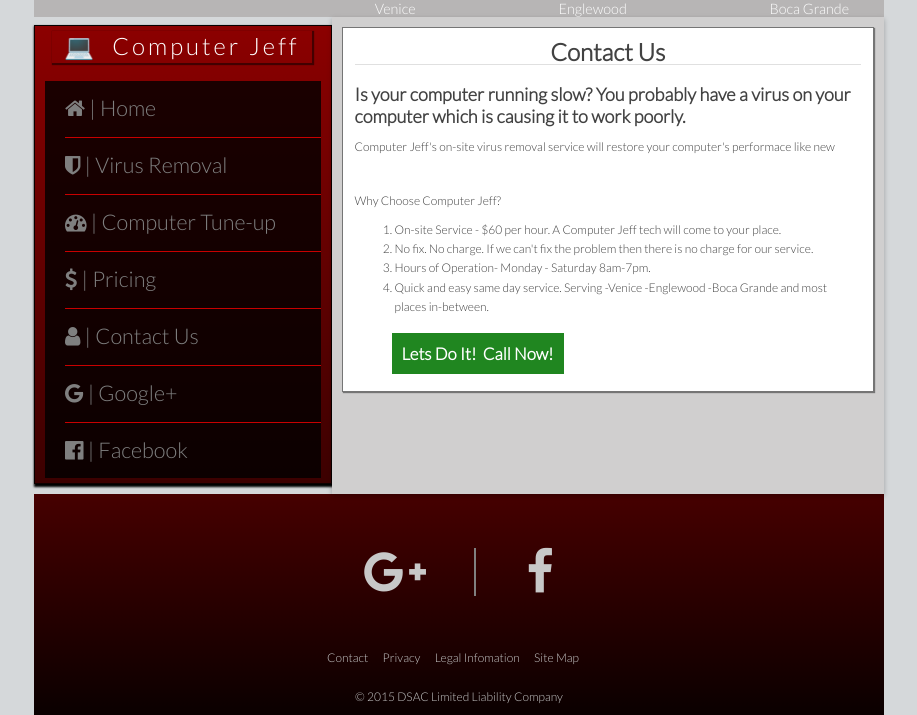
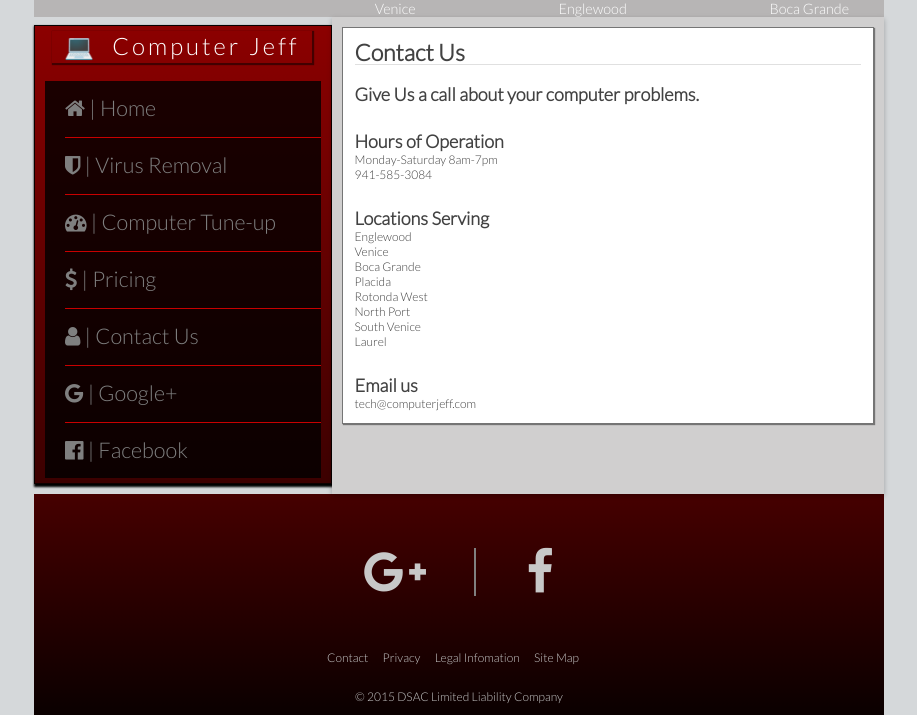
Before and after one commit to jreiher2003/computer-jeff, a Flask app: page /contact-us in a window 1280 px wide. Shown: the top 715 px of the page, without its empty margins (181-1098 px from the left). Run offline with Flask 2, Linux system fonts and the light colour scheme; some libraries are stand-ins or nearby versions.

Commit message:
1st draft of contact us

```diff
--- a/jeff/static/css/styles.css
+++ b/jeff/static/css/styles.css
@@ -195,6 +195,9 @@ main {
   margin: 10px;
   padding: 1em;
 }
+.sales__header {
+  text-align: center;
+}
 .sales ol {
   margin-bottom: 1em;
 }
@@ -202,8 +205,13 @@ main {
   font-weight: 900;
   border-bottom: 1px solid #E0E0E0;
   line-height: 24px;
-  font-size: 24px;
-  text-align: center;
+  font-size: 23px;
+  /* text-align: center; */
+}
+.profile {
+  position: relative;
+  margin-right: em;
+
 }
 .sales__sub__title {
   margin-top: 1em;
@@ -241,7 +249,17 @@ a.virus-removal-cta:hover {
   transition: background-color 0.2s ease-in,
         color 0.2s ease-in;
 }
-
+/*contact page*/
+/*################*/
+h5.contact {
+  margin-top: 25px;
+  font-size: 1.5em;
+}
+p.h__o {
+  margin: 0;
+  padding: 0;
+  font-weight: 500;
+}
 
 /* footer styles */
 footer {
--- a/jeff/templates/contact.html
+++ b/jeff/templates/contact.html
@@ -6,33 +6,25 @@
 
 <section class="sales">
 	<h2 class="sales__title">Contact Us</h2>
-	<h4 class="sales__sub__title">Is your computer running slow?  You probably have a virus on your computer which is causing it to
-	work poorly.</h4>
-	<p>Computer Jeff's on-site virus removal service will restore your computer's performace like new</p>
-	<br>
-	<p>Why Choose Computer Jeff?</p>
-	<ol>
-		<li class="sales__item">
-			On-site Service - $60 per hour.  A Computer Jeff tech will come to your place.
-		</li>
-		<li class="sales__item">
-			No fix. No charge.  If we can't fix the problem then there is no charge for our service.
-		</li>
-		<li class="sales__item">
-			Hours of Operation- Monday - Saturday 8am-7pm.
-		</li>
-		<li class="sales__item">
-			Quick and easy same day service. Serving -Venice -Englewood -Boca Grande and most places in-between.
-		</li>
-<!-- 		<li class="virus-removal-cta"><a class="virus-removal-cta" href="#">Call Now For A Free Quote!</a></li> -->
-	</ol>
-	<br>
-	<a class="virus-removal-cta" href="#">Lets Do It!&nbsp;&nbsp;Call Now!</a>
-	<br><br>
-<!-- 	<h5>Hours of Operation</h5>
-	<p>M-Sa 8am-7pm</p>
-	<p>941-585-3084</p> -->
+	<h4 class="sales__sub__title">Give Us a call about your computer problems.</h4>
 
+	<h5 class="contact">Hours of Operation</h5>
+	<p class="h__o">Monday-Saturday 8am-7pm</p>
+	<p class="h__o">941-585-3084</p>
+
+	<h5 class="contact">Locations Serving</h5>
+	<ul>
+		<li>Englewood</li>
+		<li>Venice</li>
+		<li>Boca Grande</li>
+		<li>Placida</li>
+		<li>Rotonda West</li>
+		<li>North Port</li>
+		<li>South Venice</li>
+		<li>Laurel</li>
+	</ul>
+	<h5 class="contact">Email us</h5>
+	<p class="h__o">tech@computerjeff.com</p>
 </section>
 
 {% endblock %}
```
